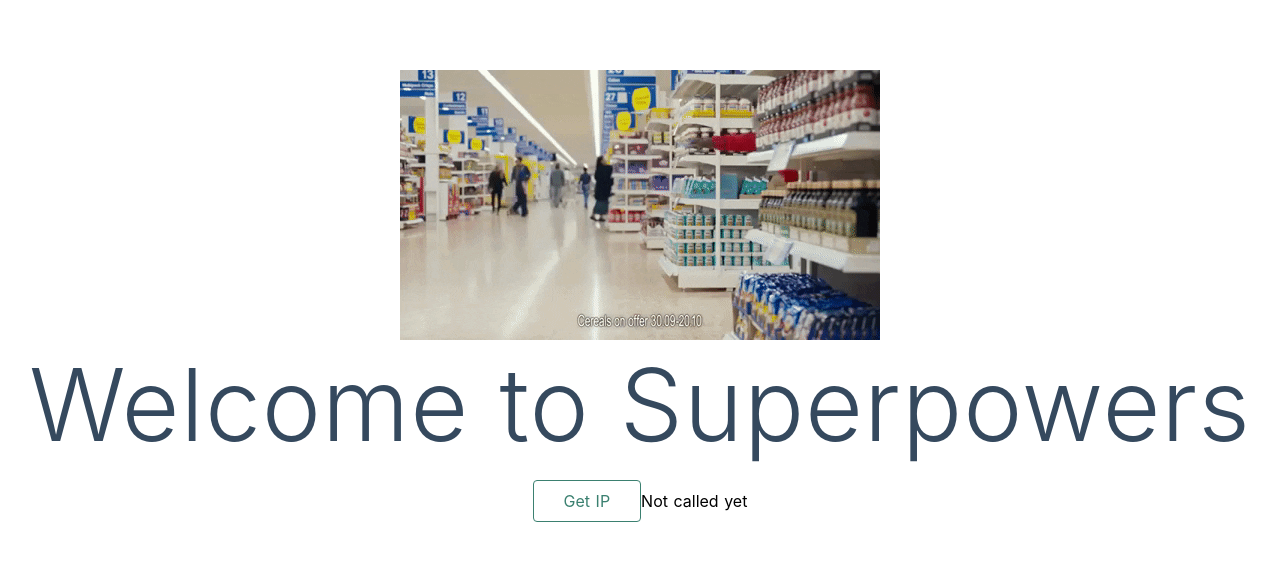
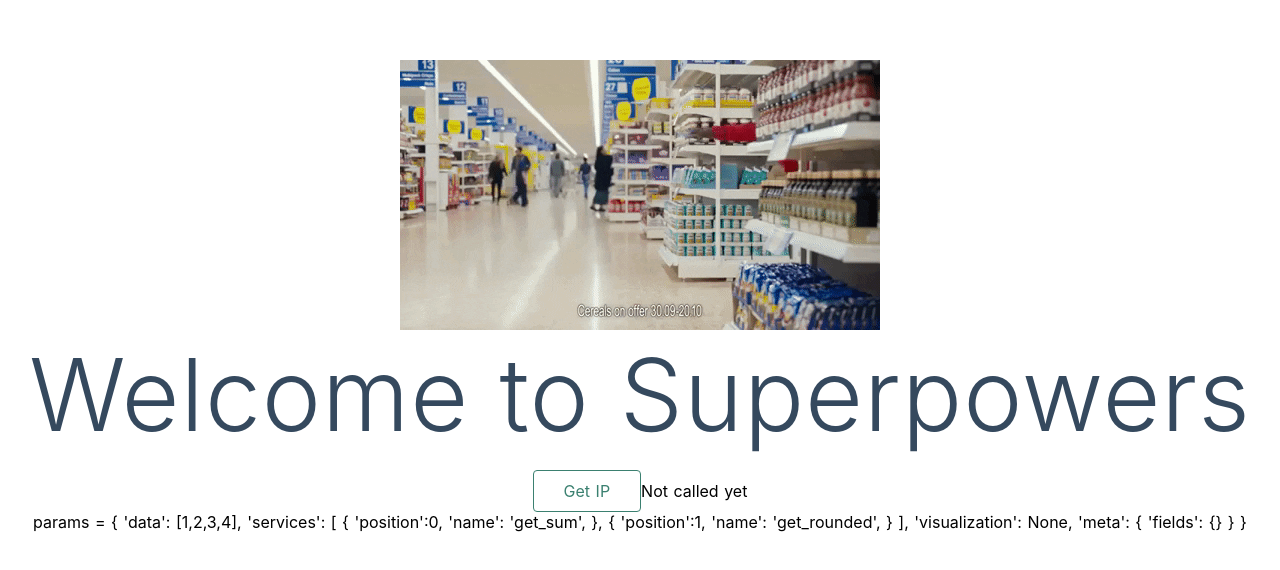
Before and after one commit to TM312/superpowers, a Nuxt app in the folder sample_front/: page / in a window 1280 px wide. Shown: the part 104-674 px from the top of the page. Built offline with nearby package versions, Linux system fonts and the light colour scheme.

Commit message:
feat: Prepare params for request

```diff
--- a/sample_front/pages/index.vue
+++ b/sample_front/pages/index.vue
@@ -7,6 +7,11 @@
             <div class="links">
                 <span @click="getAdd()" class="button--green"> Get IP </span>
                 <span>{{ result ? result : "Not called yet" }}</span>
+            </div>
+            <div>
+                params = { 'data': [1,2,3,4], 'services': [ { 'position':0,
+                'name': 'get_sum', }, { 'position':1, 'name': 'get_rounded', }
+                ], 'visualization': None, 'meta': { 'fields': {} } }
             </div>
         </div>
     </div>
```
